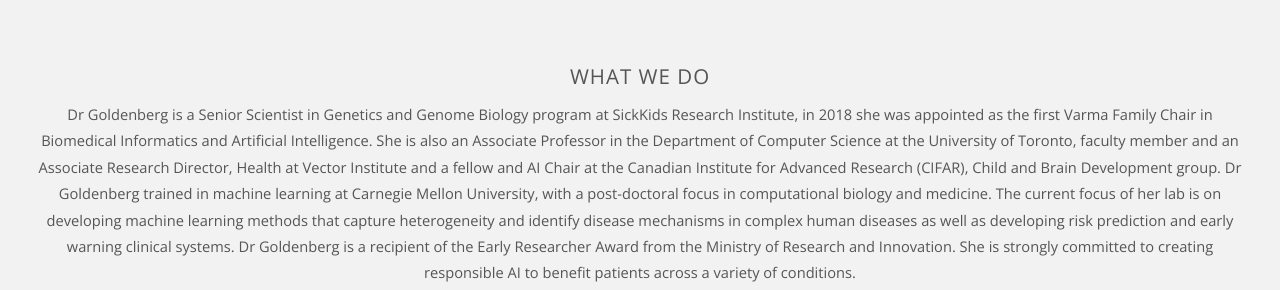
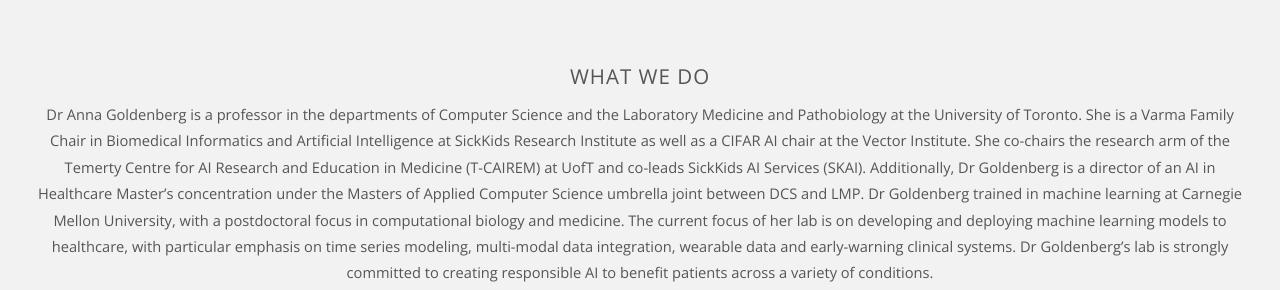
Before and after one commit to goldenberg-lab/goldenberg-lab.github.io, a plain HTML site: page index.html in a window 1280 px wide. Shown: the part 664-954 px from the top of the page. Drawn offline with nearby package versions, Linux system fonts and the light colour scheme.

Commit message:
update dr goldenberg bio

```diff
--- a/index.html
+++ b/index.html
@@ -68,7 +68,7 @@
 							<header class="major">
 								<h2>What We Do</h2>
 								<p>
-Dr Goldenberg is a Senior Scientist in Genetics and Genome Biology program at SickKids Research Institute, in 2018 she was appointed as the first Varma Family Chair in Biomedical Informatics and Artificial Intelligence. She is also an Associate Professor in the Department of Computer Science at the University of Toronto, faculty member and an Associate Research Director, Health at Vector Institute and a fellow and AI Chair at the Canadian Institute for Advanced Research (CIFAR), Child and Brain Development group. Dr Goldenberg trained in machine learning at Carnegie Mellon University, with a post-doctoral focus in computational biology and medicine. The current focus of her lab is on developing machine learning methods that capture heterogeneity and identify disease mechanisms in complex human diseases as well as developing risk prediction and early warning clinical systems. Dr  Goldenberg is a recipient of the Early Researcher Award from the Ministry of Research and Innovation. She is strongly committed to creating responsible AI to benefit patients across a variety of conditions.
+Dr Anna Goldenberg is a professor in the departments of Computer Science and the Laboratory Medicine and Pathobiology at the University of Toronto. She is a Varma Family Chair in Biomedical Informatics and Artificial Intelligence at SickKids Research Institute as well as a CIFAR AI chair at the Vector Institute. She co-chairs the research arm of the Temerty Centre for AI Research and Education in Medicine (T-CAIREM) at UofT and co-leads SickKids AI Services (SKAI). Additionally, Dr Goldenberg is a director of an AI in Healthcare Master’s concentration under the Masters of Applied Computer Science umbrella joint between DCS and LMP. Dr Goldenberg trained in machine learning at Carnegie Mellon University, with a postdoctoral focus in computational biology and medicine. The current focus of her lab is on developing and deploying machine learning models to healthcare, with particular emphasis on time series modeling, multi-modal data integration, wearable data and early-warning clinical systems. Dr Goldenberg’s lab is strongly committed to creating responsible AI to benefit patients across a variety of conditions.
 </p>
                                 <p>We would love to hear your thoughts on artificial intelligence and health. Please fill out this <a href = "https://docs.google.com/forms/d/e/1FAIpQLSdNUYbrfDes42W-Y0LpkzBqEy_-PnKiCURnqtjUkgExLuS84A/viewform" target= "_blank">survey</a> and explore the <a href = "https://benmbrew.shinyapps.io/survey_goldenberg/">results</a>.
                                 </p>
```
